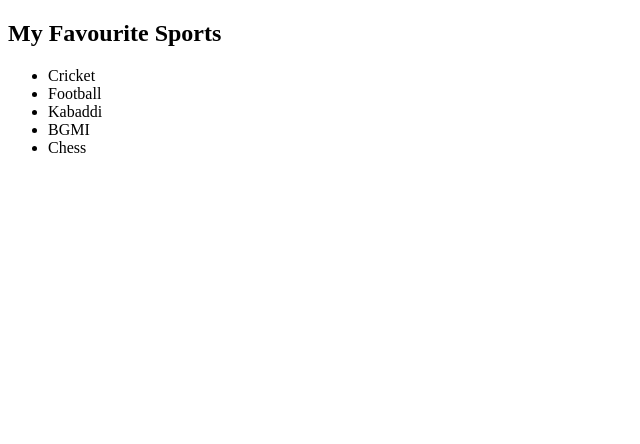
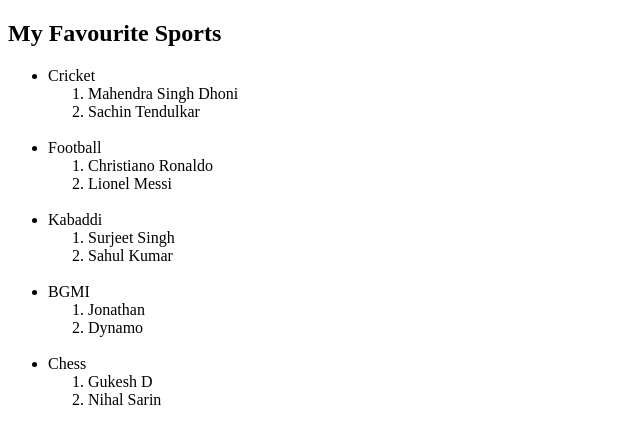
Before and after one commit to SunnySingh152000/GITHUB_ASSIGNMENT, a plain HTML site: page multi-commit.html in a window 1280 px wide. Shown: the whole page, without its empty margins (0-640 px from the left). Drawn offline with Linux system fonts and the light colour scheme.

Commit message:
Players added

```diff
--- a/multi-commit.html
+++ b/multi-commit.html
@@ -6,11 +6,36 @@
 <body>
     <h2>My Favourite Sports</h2>
     <ul>
-        <li>Cricket</li>
-        <li>Football</li>
-        <li>Kabaddi</li>
-        <li>BGMI</li>
-        <li>Chess</li>
+       <li>Cricket
+        <ol>
+            <li>Mahendra Singh Dhoni</li>
+            <li>Sachin Tendulkar</li>
+        </ol>
+       </li><br>
+       <li>Football
+        <ol>
+            <li>Christiano Ronaldo</li>
+            <li>Lionel Messi</li>
+        </ol>
+       </li><br>
+       <li>Kabaddi
+        <ol>
+            <li>Surjeet Singh</li>
+            <li>Sahul Kumar</li>
+        </ol>
+       </li><br>
+       <li>BGMI
+        <ol>
+            <li>Jonathan</li>
+            <li>Dynamo</li>
+        </ol>
+       </li><br>
+       <li>Chess
+        <ol>
+            <li>Gukesh D</li>
+            <li>Nihal Sarin</li>
+        </ol>
+       </li>
     </ul>
 </body>
 </html>
```
